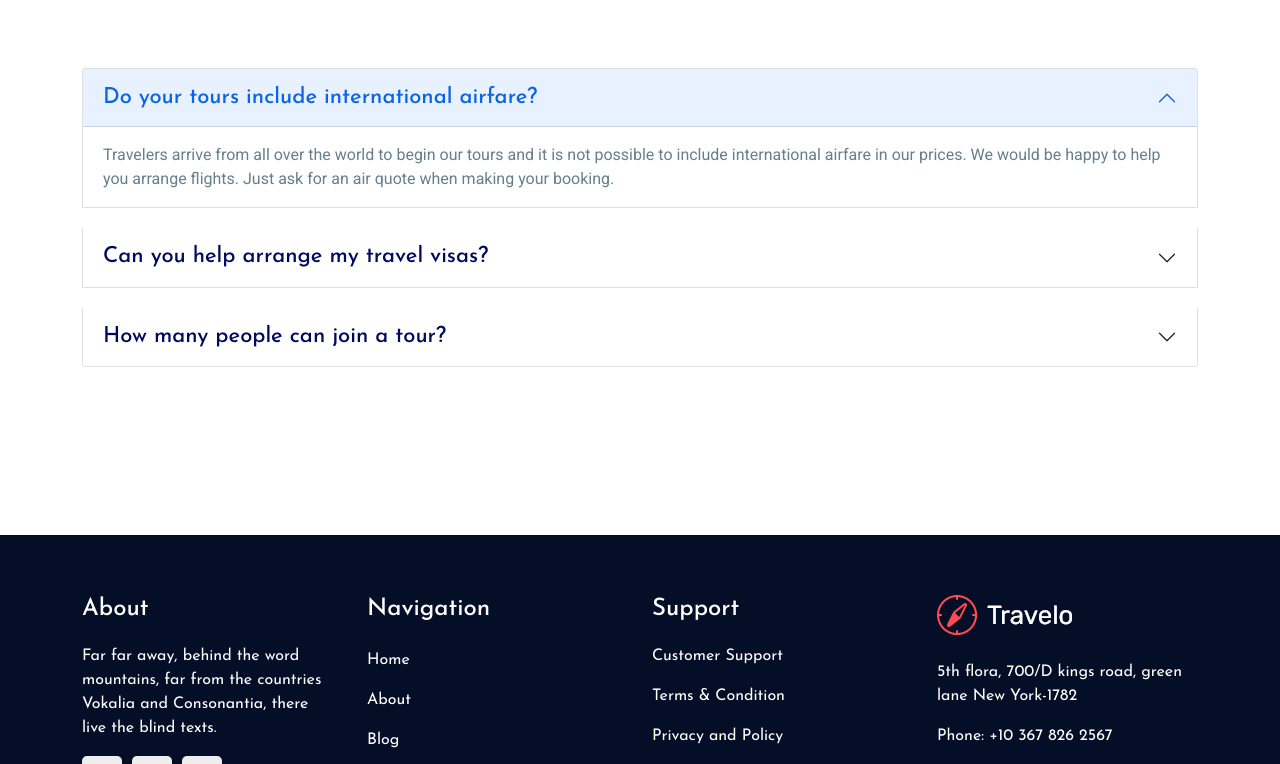
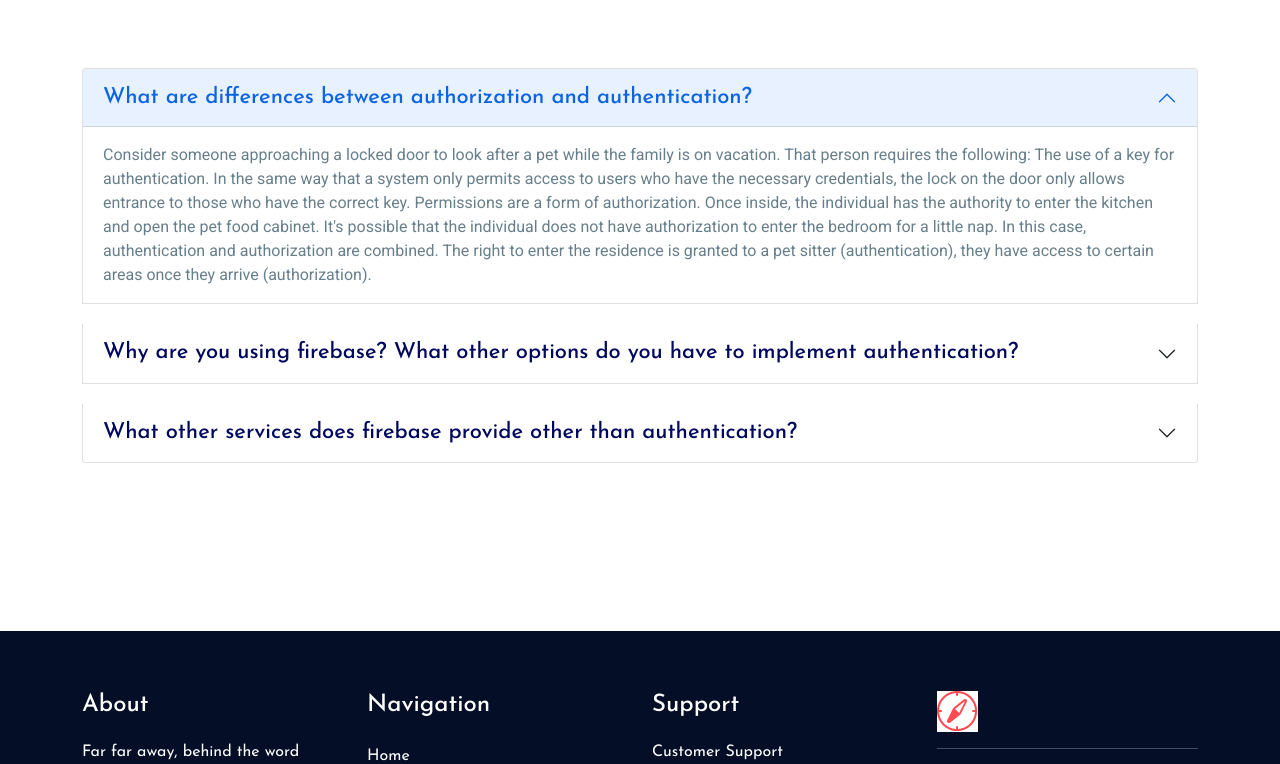
Before and after one commit to rashedsabbir/Independent-Service-Provider, a React (Create React App) app: page /contact in a window 1280 px wide. Shown: the part 360-1124 px from the top of the page. Built offline with nearby package versions, Linux system fonts and the light colour scheme; no server answers.

Commit message:
Question added

```diff
--- a/src/components/shared/Footer/Footer.js
+++ b/src/components/shared/Footer/Footer.js
@@ -1,6 +1,6 @@
 import React from 'react';
 import './Footer.css';
-import logo from '../../../img/white-logo.webp';
+import logo from '../../../img/logo.png';
 import { Link } from 'react-router-dom';
 import { FontAwesomeIcon } from '@fortawesome/react-fontawesome';
 import { faFacebookF, faLinkedinIn, faTwitter } from '@fortawesome/free-brands-svg-icons';
@@ -31,9 +31,9 @@ const Footer = () => {
                               <h4>Navigation</h4>
                            </div>
                            <p><Link to="/">Home</Link></p>
-                           <p><Link to="/">About</Link></p>
-                           <p><Link to="/">Blog</Link></p>
-                           <p><Link to="/Login">Contact</Link></p>
+                           <p><Link to="/AboutUs">About</Link></p>
+                           <p><Link to="/Contact">Blog</Link></p>
+                           <p><Link to="/Login">Log In</Link></p>
                         </div>
                      </div>
                      <div className="col-lg-3 col-sm-6 text-white mb-4">
@@ -50,7 +50,8 @@ const Footer = () => {
                      </div>
                      <div className="col-lg-3 col-sm-6 text-white mb-4">
                         <div className="footer_logo mb-4">
-                           <img src={logo} alt="" />
+                           <img src={logo} alt="" /><hr />
+                           <p>Sherpa</p>
                         </div>
                         <p className="address">5th flora, 700/D kings road, green
                            lane New York-1782</p>
--- a/src/pages/Contact/Contact.js
+++ b/src/pages/Contact/Contact.js
@@ -19,21 +19,37 @@ const Contact = () => {
                <div className="row my-5" data-aos="fade-up">
                   <Accordion defaultActiveKey="0">
                      <Accordion.Item eventKey="0">
-                        <Accordion.Header>Do your tours include international airfare?</Accordion.Header>
+                        <Accordion.Header>What are differences between authorization and authentication?</Accordion.Header>
                         <Accordion.Body>
-                           Travelers arrive from all over the world to begin our tours and it is not possible to include international airfare in our prices. We would be happy to help you arrange flights. Just ask for an air quote when making your booking.
+                           Consider someone approaching a locked door to look after a pet while the family is on vacation. That person requires the following:
+                           The use of a key for authentication. In the same way that a system only permits access to users who have the necessary credentials, the lock on the door only allows entrance to those who have the correct key.
+                           Permissions are a form of authorization. Once inside, the individual has the authority to enter the kitchen and open the pet food cabinet. It's possible that the individual does not have authorization to enter the bedroom for a little nap.
+                           In this case, authentication and authorization are combined. The right to enter the residence is granted to a pet sitter (authentication), they have access to certain areas once they arrive (authorization).
                         </Accordion.Body>
                      </Accordion.Item>
                      <Accordion.Item eventKey="1">
-                        <Accordion.Header>Can you help arrange my travel visas?</Accordion.Header>
+                        <Accordion.Header>Why are you using firebase? What other options do you have to implement authentication?</Accordion.Header>
                         <Accordion.Body>
-                           Requirements for travel visas vary widely depending on your nationality and your destination. Although we are unable to arrange visas on your behalf we have provided links on our “Resources” page to websites that will help you determine if visas are required.
+                           Indeed, using Firebase as a backend for dynamic apps is a less technical and time-consuming alternative to building full-fledged backend code. You might also want to use this tool if you intend to host and administer your app in the cloud in the future. Because Firebase is serverless, it eliminates the need to bother about cloud server configuration details. It also allows you access to other Google goods and capabilities, such as Google Drive and Sheets, as a Google Cloud service. For example, you can import dummy data from Google Sheets and utilize it to serve your app momentarily. Different ways to Authenticate a Web Application <li>Cookie-Based authentication</li>
+                           <li>Token-Based authentication</li>
+                           <li>Third party access(OAuth, API-token)</li>
+                           <li>OpenId</li>
+                           <li>SAML</li>
                         </Accordion.Body>
                      </Accordion.Item>
                      <Accordion.Item eventKey="2">
-                        <Accordion.Header>How many people can join a tour?</Accordion.Header>
+                        <Accordion.Header> What other services does firebase provide other than authentication?</Accordion.Header>
                         <Accordion.Body>
-                           We keep our group sizes low so you have the freedom to move around and get involved with your surroundings, as well as more personal attention from our local guides. This intimate size ensures that your group will not crowd your experience.
+                           Firebase is a complete package that may help you construct mobile or web applications faster and more efficiently with fewer resources. Let's take a look at some of the services and how they're used. Firebase offers a variety of services, the most useful of which are:
+                           <br /><br />
+                           Cloud Functions <br /> Cloud Firestore <br />
+                           Authentication <br /> Hosting <br />
+                           Storage in the Cloud <br />
+                           Predictions <br /> Google Analytics <br />
+                           Messaging in the Cloud <br />
+                           Links that are constantly changing <br />
+                           Remote Configuration <br /><br />
+                           Firebase is a complete package that may help you construct mobile or web applications faster and more efficiently with fewer resources. Let's take a look at some of the services and how they're used.
                         </Accordion.Body>
                      </Accordion.Item>
                   </Accordion>
```
Also changed, not shown: src/img/logo.png (added).
